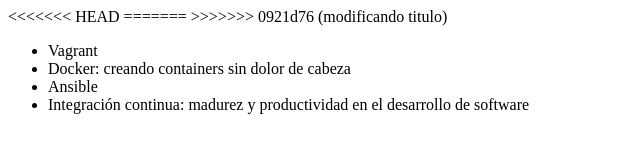
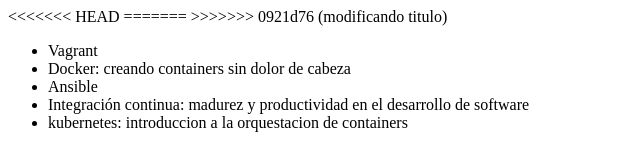
Before and after one commit to davrojcas/alura-git, a plain HTML site: page index.html in a window 1280 px wide. Shown: the whole page, without its empty margins (0-640 px from the left). Drawn offline with Linux system fonts and the light colour scheme.

Commit message:
modificando kubernetes

```diff
--- a/index.html
+++ b/index.html
@@ -14,6 +14,7 @@
          <li> Docker: creando containers sin dolor de cabeza </li>
          <li> Ansible </li>
          <li> Integración continua: madurez y productividad en el desarrollo de software </li>
+         <li>kubernetes: introduccion a la orquestacion de containers</li>
      </ul>
 </body>
 </html>
```
